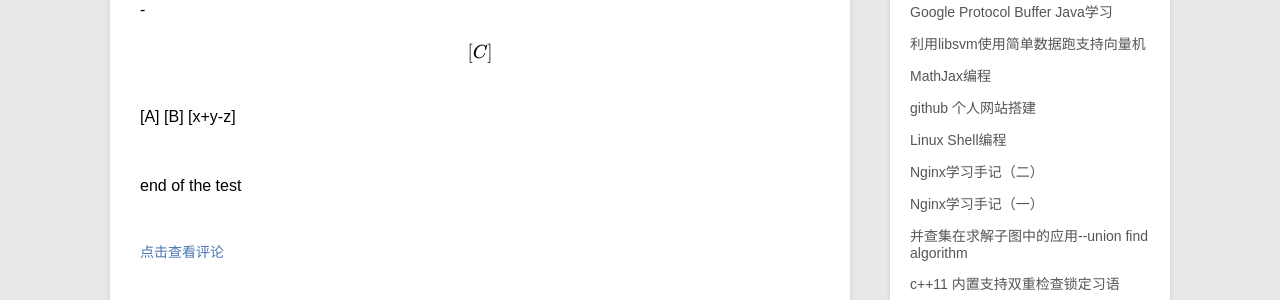
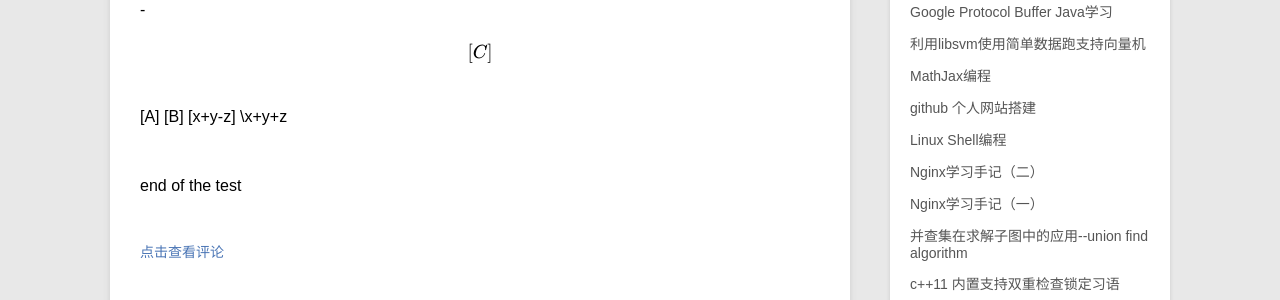
Before and after one commit to swinghu/swinghu.github.com, a Jekyll site: the page built from _posts/blog/2013-12-22-mathjax.md, in a window 1280 px wide. Shown: the part 666-966 px from the top of the page. Built offline with Jekyll 4.4.1, drawn with Linux system fonts in a browser that asks for light colours; Markdown is read by kramdown in place of the engine named in the settings; formulas are drawn with MathJax 3; grey boxes are pictures that could not be loaded.

Commit message:
new artical

```diff
--- a/_posts/blog/2013-12-22-mathjax.md
+++ b/_posts/blog/2013-12-22-mathjax.md
@@ -16,6 +16,6 @@ A\vee B \end{bmatrix}= \begin{bmatrix} A \end{bmatrix}+\begin{bmatrix} B \end{bm
 \[A\]
 \[B\]
 \[x+y-z\]
-
+\x+y+z
 
 end of the test
```
